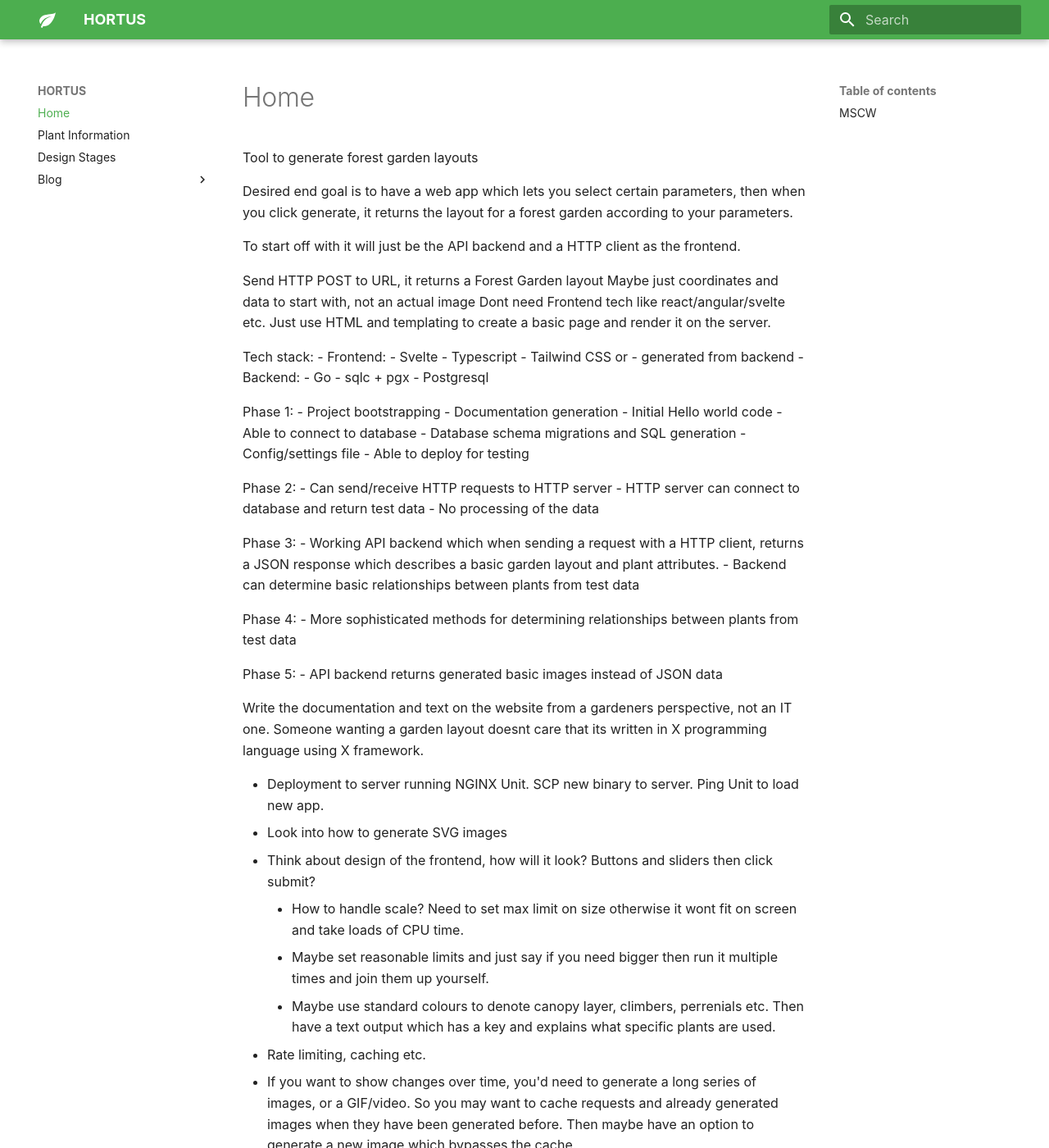
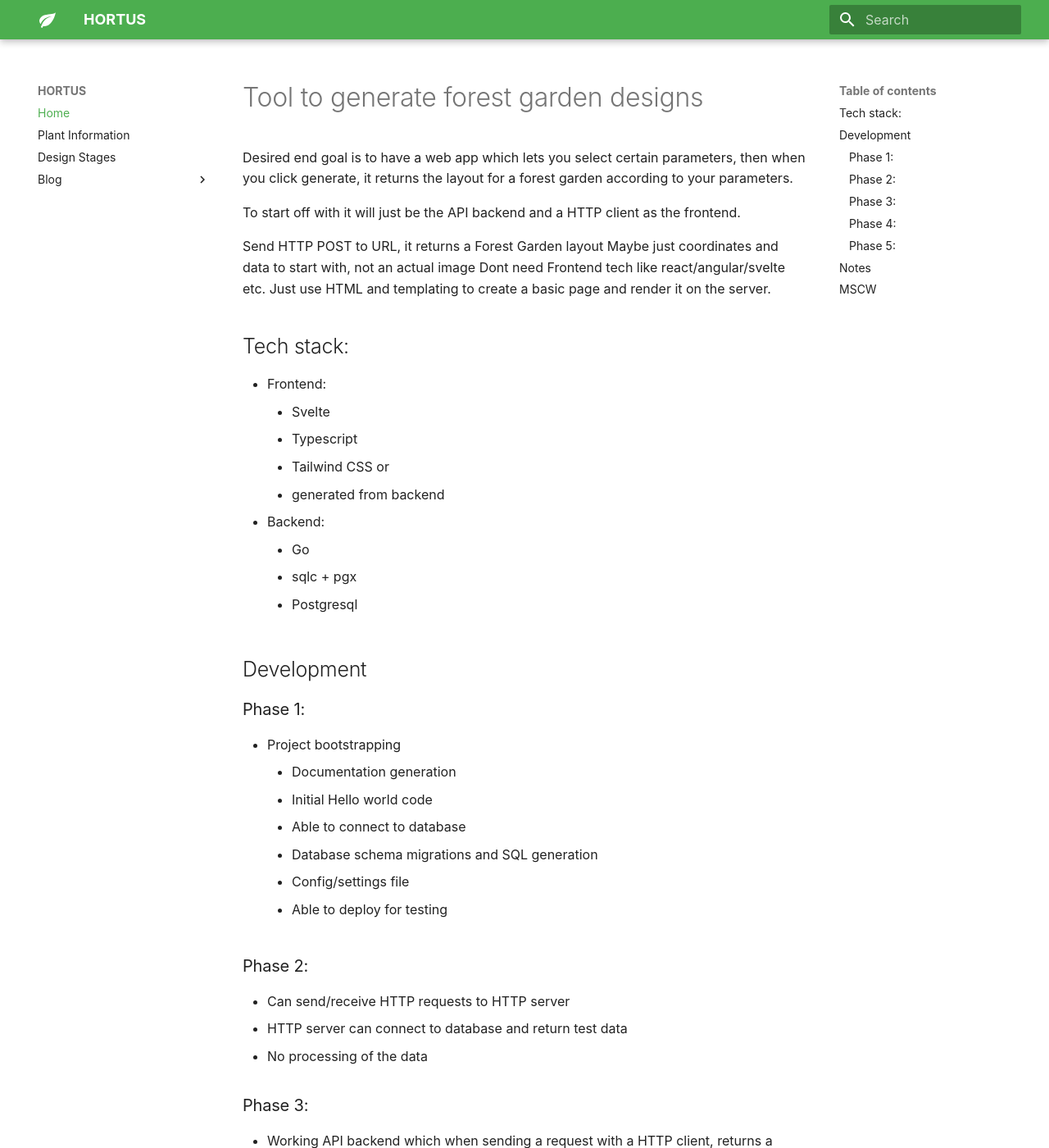
Before and after one commit to omussell/hortus, an MkDocs documentation site: the page built from documentation/docs/index.md, in a window 1280 px wide and 1400 px high. Shown: the whole window at 82% size. Built offline with MkDocs 1.6.1 and Material for MkDocs 9.7.7, drawn with Linux system fonts in a browser that asks for light colours; some of the changed text lies outside the part shown.

Commit message:
Formatting

```diff
--- a/documentation/docs/index.md
+++ b/documentation/docs/index.md
@@ -1,4 +1,4 @@
-Tool to generate forest garden layouts
+# Tool to generate forest garden designs
 
 Desired end goal is to have a web app which lets you select certain parameters, then when you click generate, it returns the layout for a forest garden according to your parameters.
 
@@ -9,19 +9,23 @@ Send HTTP POST to URL, it returns a Forest Garden layout
 Maybe just coordinates and data to start with, not an actual image
 Dont need Frontend tech like react/angular/svelte etc. Just use HTML and templating to create a basic page and render it on the server.
 
-Tech stack:
-    - Frontend:
-        - Svelte
-        - Typescript
-        - Tailwind CSS
-        or
-        - generated from backend
-    - Backend:
-        - Go
-        - sqlc + pgx
-        - Postgresql
+## Tech stack:
 
-Phase 1:
+- Frontend:
+    - Svelte
+    - Typescript
+    - Tailwind CSS
+    or
+    - generated from backend
+- Backend:
+    - Go
+    - sqlc + pgx
+    - Postgresql
+
+## Development
+
+### Phase 1:
+
 - Project bootstrapping
     - Documentation generation
     - Initial Hello world code
@@ -30,21 +34,26 @@ Phase 1:
     - Config/settings file
     - Able to deploy for testing
 
-Phase 2:
+### Phase 2:
+
 - Can send/receive HTTP requests to HTTP server
 - HTTP server can connect to database and return test data
 - No processing of the data
 
-Phase 3:
+### Phase 3:
+
 - Working API backend which when sending a request with a HTTP client, returns a JSON response which describes a basic garden layout and plant attributes.
 - Backend can determine basic relationships between plants from test data
 
-Phase 4:
+### Phase 4:
+
 - More sophisticated methods for determining relationships between plants from test data
 
-Phase 5:
+### Phase 5:
+
 - API backend returns generated basic images instead of JSON data
 
+## Notes
 Write the documentation and text on the website from a gardeners perspective, not an IT one. Someone wanting a garden layout doesnt care that its written in X programming language using X framework.
 
 - Deployment to server running NGINX Unit. SCP new binary to server. Ping Unit to load new app.
```
